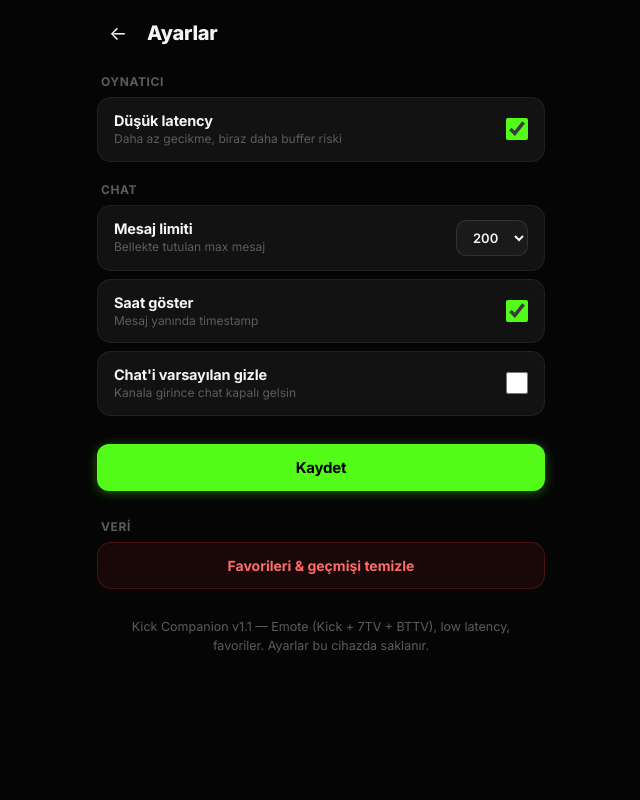
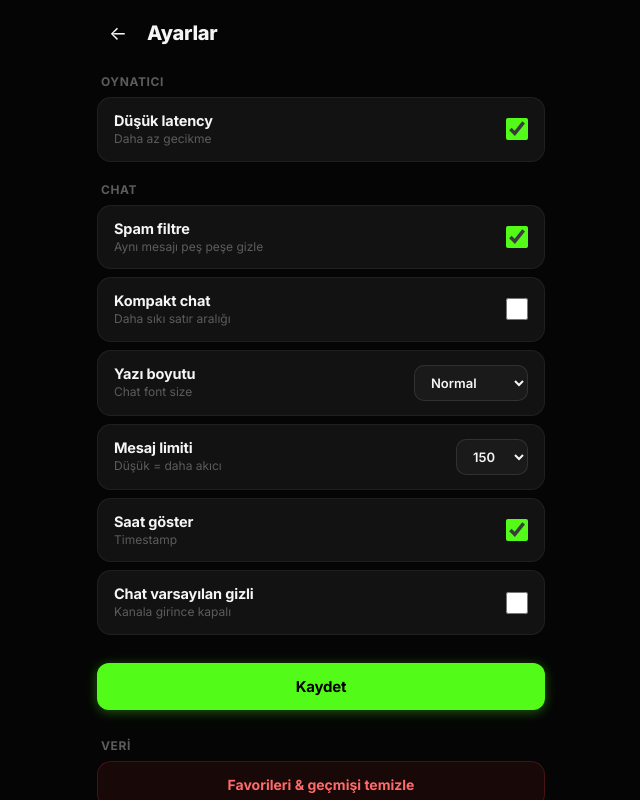
Before and after one commit to Meisterno/kick-companion-web, a React (Vite) app: page /settings in a window 1280 px wide. Shown: the whole page, without its empty margins (319-959 px from the left). Built offline with nearby package versions, Linux system fonts and the light colour scheme.

Commit message:
Expand settings: spam, compact, font size

```diff
--- a/src/pages/Settings.tsx
+++ b/src/pages/Settings.tsx
@@ -11,9 +11,12 @@ function set(key: string, val: string) {
 export default function Settings() {
   const nav = useNavigate();
   const [lowLatency, setLowLatency] = useState(get('kick_low_latency', '1') === '1');
-  const [chatLimit, setChatLimit] = useState(get('kick_chat_limit', '200'));
+  const [chatLimit, setChatLimit] = useState(get('kick_chat_limit', '150'));
   const [showTimestamps, setShowTimestamps] = useState(get('kick_timestamps', '1') === '1');
   const [autoHideChat, setAutoHideChat] = useState(get('kick_auto_hide_chat', '0') === '1');
+  const [hideSpam, setHideSpam] = useState(get('kick_hide_spam', '1') === '1');
+  const [compact, setCompact] = useState(get('kick_compact_chat', '0') === '1');
+  const [fontSize, setFontSize] = useState(get('kick_chat_font', '14'));
   const [saved, setSaved] = useState(false);
 
   const save = () => {
@@ -21,6 +24,9 @@ export default function Settings() {
     set('kick_chat_limit', chatLimit);
     set('kick_timestamps', showTimestamps ? '1' : '0');
     set('kick_auto_hide_chat', autoHideChat ? '1' : '0');
+    set('kick_hide_spam', hideSpam ? '1' : '0');
+    set('kick_compact_chat', compact ? '1' : '0');
+    set('kick_chat_font', fontSize);
     setSaved(true);
     setTimeout(() => setSaved(false), 1500);
   };
@@ -45,7 +51,7 @@ export default function Settings() {
         <label className="settings-row">
           <div>
             <div className="settings-row-title">Düşük latency</div>
-            <div className="settings-row-desc">Daha az gecikme, biraz daha buffer riski</div>
+            <div className="settings-row-desc">Daha az gecikme</div>
           </div>
           <input type="checkbox" className="toggle" checked={lowLatency} onChange={(e) => setLowLatency(e.target.checked)} />
         </label>
@@ -55,27 +61,53 @@ export default function Settings() {
         <div className="settings-label">Chat</div>
         <label className="settings-row">
           <div>
+            <div className="settings-row-title">Spam filtre</div>
+            <div className="settings-row-desc">Aynı mesajı peş peşe gizle</div>
+          </div>
+          <input type="checkbox" className="toggle" checked={hideSpam} onChange={(e) => setHideSpam(e.target.checked)} />
+        </label>
+        <label className="settings-row">
+          <div>
+            <div className="settings-row-title">Kompakt chat</div>
+            <div className="settings-row-desc">Daha sıkı satır aralığı</div>
+          </div>
+          <input type="checkbox" className="toggle" checked={compact} onChange={(e) => setCompact(e.target.checked)} />
+        </label>
+        <label className="settings-row">
+          <div>
+            <div className="settings-row-title">Yazı boyutu</div>
+            <div className="settings-row-desc">Chat font size</div>
+          </div>
+          <select value={fontSize} onChange={(e) => setFontSize(e.target.value)} className="settings-select">
+            <option value="12">Küçük</option>
+            <option value="14">Normal</option>
+            <option value="16">Büyük</option>
+            <option value="18">Çok büyük</option>
+          </select>
+        </label>
+        <label className="settings-row">
+          <div>
             <div className="settings-row-title">Mesaj limiti</div>
-            <div className="settings-row-desc">Bellekte tutulan max mesaj</div>
+            <div className="settings-row-desc">Düşük = daha akıcı</div>
           </div>
           <select value={chatLimit} onChange={(e) => setChatLimit(e.target.value)} className="settings-select">
-            <option value="100">100</option>
+            <option value="80">80</option>
+            <option value="150">150</option>
             <option value="200">200</option>
             <option value="300">300</option>
-            <option value="500">500</option>
           </select>
         </label>
         <label className="settings-row">
           <div>
             <div className="settings-row-title">Saat göster</div>
-            <div className="settings-row-desc">Mesaj yanında timestamp</div>
+            <div className="settings-row-desc">Timestamp</div>
           </div>
           <input type="checkbox" className="toggle" checked={showTimestamps} onChange={(e) => setShowTimestamps(e.target.checked)} />
         </label>
         <label className="settings-row">
           <div>
-            <div className="settings-row-title">Chat'i varsayılan gizle</div>
-            <div className="settings-row-desc">Kanala girince chat kapalı gelsin</div>
+            <div className="settings-row-title">Chat varsayılan gizli</div>
+            <div className="settings-row-desc">Kanala girince kapalı</div>
           </div>
           <input type="checkbox" className="toggle" checked={autoHideChat} onChange={(e) => setAutoHideChat(e.target.checked)} />
         </label>
@@ -93,7 +125,7 @@ export default function Settings() {
       </div>
 
       <p className="settings-footer">
-        Kick Companion v1.1 — Emote (Kick + 7TV + BTTV), low latency, favoriler.
+        Kick Companion v1.2 — Chat batch, spam filtre, PiP, 7TV/BTTV.
         Ayarlar bu cihazda saklanır.
       </p>
     </div>
```
